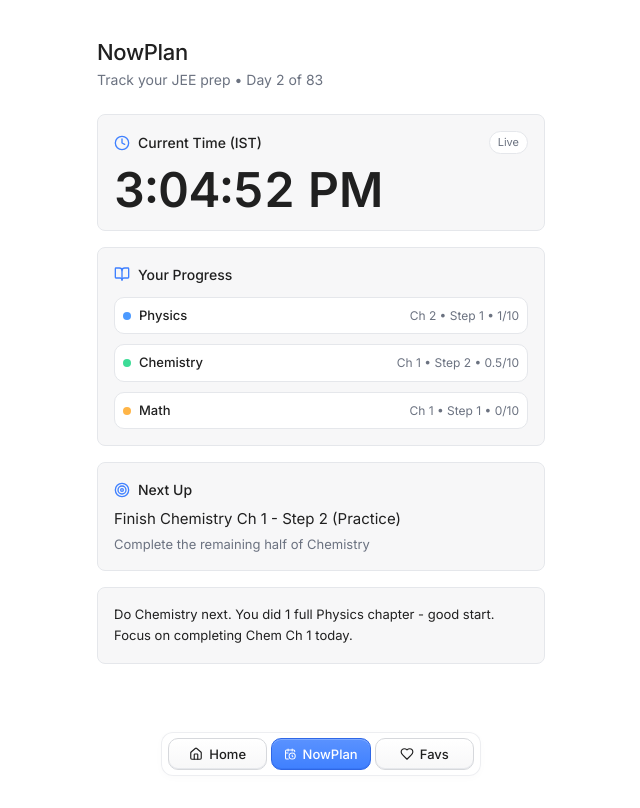
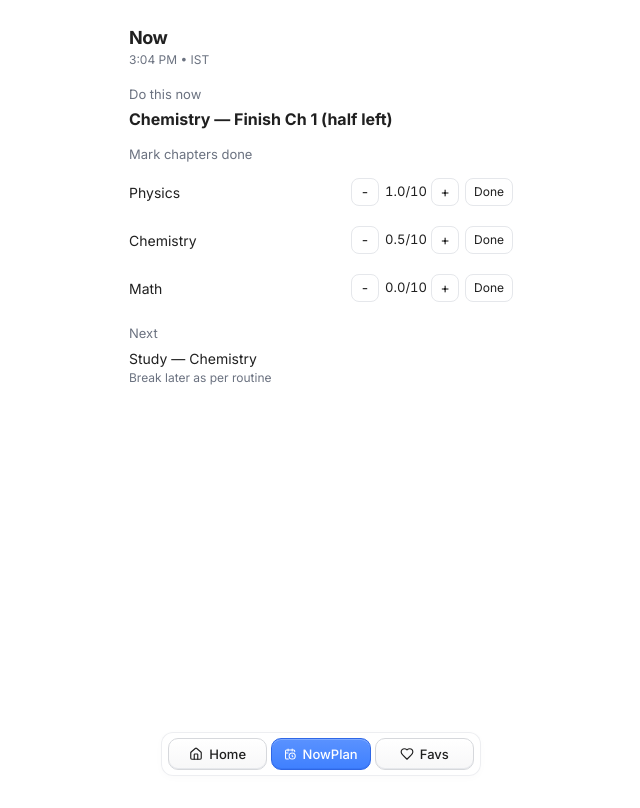
Before and after one commit to gurmeet-tech/savelinks, a Next.js app: page /nowplan in a window 1280 px wide. Shown: the whole page, without its empty margins (319-959 px from the left). Built offline with nearby package versions, Linux system fonts and the light colour scheme.

Commit message:
Minimal NowPlan + progress tracking

```diff
--- a/src/app/nowplan/page.tsx
+++ b/src/app/nowplan/page.tsx
@@ -1,122 +1,82 @@
 "use client";
 
-import { Card } from "@/components/ui/card";
-import { TextMorph } from "@/components/ui/text-morph";
 import { useEffect, useState } from "react";
-import { Clock, BookOpen, Target } from "lucide-react";
+import { loadProgress, saveProgress } from "@/lib/nowplan";
+import { cn } from "@/lib/utils";
 
 function getISTNow() {
   const now = new Date();
   const utc = now.getTime() + now.getTimezoneOffset() * 60000;
-  const ist = new Date(utc + 5.5 * 3600000);
-  return ist;
-}
-
-function getDaysFrom(start: Date, now: Date) {
-  const s = new Date(start.getFullYear(), start.getMonth(), start.getDate());
-  const n = new Date(now.getFullYear(), now.getMonth(), now.getDate());
-  const diff = Math.floor((n.getTime() - s.getTime()) / (1000 * 60 * 60 * 24));
-  return diff;
+  return new Date(utc + 5.5 * 3600000);
 }
 
 function formatIST12h(date: Date) {
   let h = date.getHours();
   const m = date.getMinutes().toString().padStart(2, "0");
-  const s = date.getSeconds().toString().padStart(2, "0");
   const ampm = h >= 12 ? "PM" : "AM";
   h = h % 12;
   if (h === 0) h = 12;
-  return `${h}:${m}:${s} ${ampm}`;
+  return `${h}:${m} ${ampm}`;
 }
+
+const subjects = ["Physics", "Chemistry", "Math"] as const;
 
 export default function NowPlanPage() {
   const [time, setTime] = useState(getISTNow());
+  const [progress, setProgress] = useState({ Physics: 0, Chemistry: 0, Math: 0 });
 
   useEffect(() => {
     const id = setInterval(() => setTime(getISTNow()), 1000);
+    setProgress(loadProgress());
     return () => clearInterval(id);
   }, []);
 
-  const start = new Date("2026-10-25T00:00:00+05:30");
-  const days = Math.max(0, getDaysFrom(start, time));
-  const dayNum = days + 1;
-
-  const physicsDone = 1;
-  const chemDone = 0.5;
-
-  const physChap = Math.floor(physicsDone) + 1;
-  const chemChap = Math.floor(chemDone) + 1;
-  const physStep = physicsDone % 1 === 0 ? 1 : 2;
-  const chemStep = chemDone % 1 === 0 ? 1 : 2;
+  const update = (subj: keyof typeof progress, val: number) => {
+    const next = { ...progress, [subj]: Math.max(0, Math.min(10, val)) };
+    setProgress(next);
+    saveProgress(next);
+  };
 
   const t = formatIST12h(time);
 
   return (
     <div className="min-h-screen bg-white">
-      <main className="pt-6 sm:pt-10 pb-36 px-4 sm:px-6">
-        <div className="mx-auto max-w-md">
-          <div className="mb-6 animate-fade-slide-up">
-            <h1 className="text-[20px] sm:text-[22px] font-medium leading-[1.15] tracking-[-0.015em] text-on-surface">
-              <TextMorph texts={["NowPlan", "Focus Now", "Your Plan"]} />
-            </h1>
-            <p className="mt-1 text-[13px] sm:text-[14px] text-muted">
-              Track your JEE prep • Day {dayNum} of 83
+      <main className="pt-6 pb-36 px-4">
+        <div className="mx-auto max-w-sm">
+          <header className="mb-4">
+            <h1 className="text-[18px] font-bold tracking-tight text-on-surface">Now</h1>
+            <p className="text-[12px] text-muted">{t} • IST</p>
+          </header>
+
+          <div className="mb-4">
+            <p className="text-[13px] text-muted">Do this now</p>
+            <p className="text-[16px] font-bold text-on-surface leading-tight mt-1">
+              {progress.Chemistry < 1 ? "Chemistry — Finish Ch 1 (half left)" : progress.Physics < 2 ? "Physics — Next chapter" : progress.Math < 1 ? "Math — Start Ch 1" : "Revise weak topics"}
             </p>
           </div>
 
-          <Card className="mb-4 bg-neutral border-border hover-lift animate-fade-slide-up" style={{ animationDelay: "80ms" }}>
-            <div className="flex items-center justify-between mb-3">
-              <div className="flex items-center gap-2">
-                <Clock className="h-4 w-4 text-primary" />
-                <span className="text-[14px] font-medium text-on-surface">Current Time (IST)</span>
-              </div>
-              <span className="text-[11px] px-2 py-0.5 rounded-full bg-surface border border-border text-muted">Live</span>
+          <div className="mb-4">
+            <p className="text-[13px] text-muted mb-2">Mark chapters done</p>
+            <div className="flex flex-col gap-2">
+              {subjects.map((s) => (
+                <div key={s} className="flex items-center justify-between py-1.5">
+                  <span className="text-[14px] text-on-surface">{s}</span>
+                  <div className="flex items-center gap-1.5">
+                    <button onClick={() => update(s, progress[s] - 0.5)} className="h-7 w-7 rounded-md border border-border text-[14px] leading-none">-</button>
+                    <span className="w-10 text-center text-[13px] tabular-nums">{progress[s].toFixed(1)}/10</span>
+                    <button onClick={() => update(s, progress[s] + 0.5)} className="h-7 w-7 rounded-md border border-border text-[14px] leading-none">+</button>
+                    <button onClick={() => update(s, progress[s] + 1)} className="h-7 px-2 rounded-md border border-border text-[12px]">Done</button>
+                  </div>
+                </div>
+              ))}
             </div>
-            <div className="text-[38px] sm:text-[48px] font-semibold tabular-nums leading-none text-on-surface">{t}</div>
-          </Card>
+          </div>
 
-          <Card className="mb-4 bg-neutral border-border animate-fade-slide-up" style={{ animationDelay: "140ms" }}>
-            <div className="flex items-center gap-2 mb-3">
-              <BookOpen className="h-4 w-4 text-primary" />
-              <span className="text-[14px] font-medium text-on-surface">Your Progress</span>
-            </div>
-            <div className="flex flex-col gap-2.5">
-              <div className="flex items-center justify-between p-2 rounded-lg bg-surface border border-border">
-                <div className="flex items-center gap-2">
-                  <span className="h-2 w-2 rounded-full" style={{ background: "#4C9AFF" }} />
-                  <span className="text-[13px] font-medium text-on-surface">Physics</span>
-                </div>
-                <span className="text-[12px] text-muted">Ch {physChap} • Step {physStep} • 1/10</span>
-              </div>
-              <div className="flex items-center justify-between p-2 rounded-lg bg-surface border border-border">
-                <div className="flex items-center gap-2">
-                  <span className="h-2 w-2 rounded-full" style={{ background: "#3DDC97" }} />
-                  <span className="text-[13px] font-medium text-on-surface">Chemistry</span>
-                </div>
-                <span className="text-[12px] text-muted">Ch {chemChap} • Step {chemStep} • 0.5/10</span>
-              </div>
-              <div className="flex items-center justify-between p-2 rounded-lg bg-surface border border-border">
-                <div className="flex items-center gap-2">
-                  <span className="h-2 w-2 rounded-full" style={{ background: "#FFB547" }} />
-                  <span className="text-[13px] font-medium text-on-surface">Math</span>
-                </div>
-                <span className="text-[12px] text-muted">Ch 1 • Step 1 • 0/10</span>
-              </div>
-            </div>
-          </Card>
-
-          <Card className="mb-4 bg-neutral border-border animate-fade-slide-up" style={{ animationDelay: "180ms" }}>
-            <div className="flex items-center gap-2 mb-2">
-              <Target className="h-4 w-4 text-primary" />
-              <span className="text-[14px] font-medium text-on-surface">Next Up</span>
-            </div>
-            <p className="text-[15px] text-on-surface">Finish Chemistry Ch {chemChap} - Step 2 (Practice)</p>
-            <p className="text-[13px] text-muted mt-1">Complete the remaining half of Chemistry</p>
-          </Card>
-
-          <Card className="bg-neutral border-border animate-fade-slide-up" style={{ animationDelay: "220ms" }}>
-            <p className="text-[13px] text-on-surface leading-relaxed">Do Chemistry next. You did 1 full Physics chapter - good start. Focus on completing Chem Ch 1 today.</p>
-          </Card>
+          <div>
+            <p className="text-[13px] text-muted mb-1">Next</p>
+            <p className="text-[14px] text-on-surface">Study — Chemistry</p>
+            <p className="text-[12px] text-muted">Break later as per routine</p>
+          </div>
         </div>
       </main>
     </div>
--- /dev/null
+++ b/src/lib/nowplan.ts
@@ -0,0 +1,25 @@
+export type Progress = {
+  Physics: number;
+  Chemistry: number;
+  Math: number;
+};
+
+const KEY = "nowplan_progress";
+
+export function loadProgress(): Progress {
+  if (typeof window === "undefined") return { Physics: 1, Chemistry: 0.5, Math: 0 };
+  try {
+    const raw = localStorage.getItem(KEY);
+    if (!raw) return { Physics: 1, Chemistry: 0.5, Math: 0 };
+    return JSON.parse(raw);
+  } catch {
+    return { Physics: 1, Chemistry: 0.5, Math: 0 };
+  }
+}
+
+export function saveProgress(p: Progress) {
+  if (typeof window === "undefined") return;
+  try {
+    localStorage.setItem(KEY, JSON.stringify(p));
+  } catch {}
+}
```
